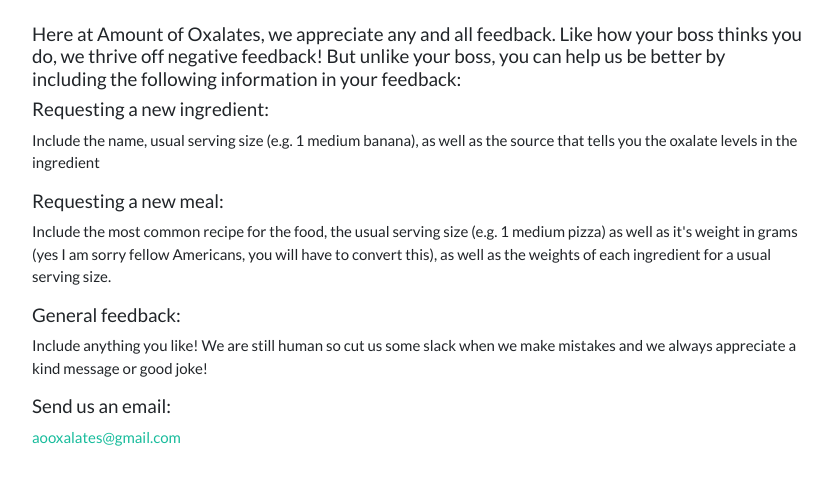
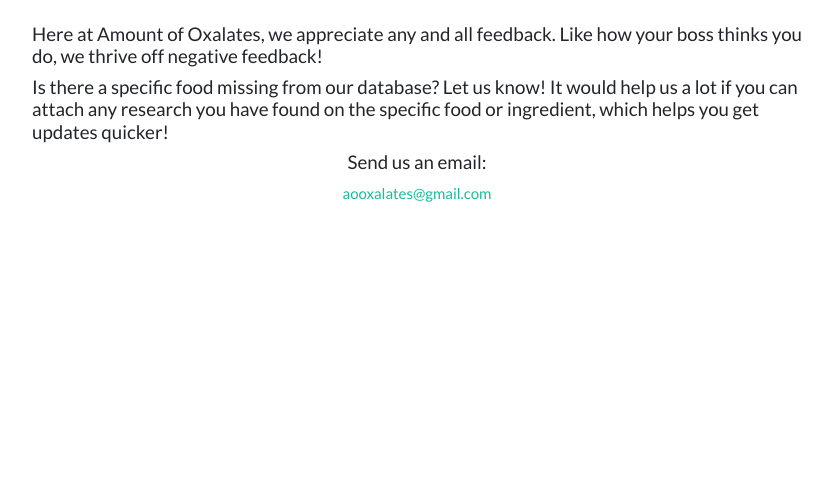
Before and after one commit to kei-pal/oxalate, a Django app: page /info/feedback/ in a window 1280 px wide. Shown: the part 77-562 px from the top of the page, without its empty margins (223-1055 px from the left). Run offline with Django 3.2, Linux system fonts and the light colour scheme; some libraries are stand-ins or nearby versions.

Commit message:
Shortened content on feedbackpage

```diff
--- a/info/templates/feedback.html
+++ b/info/templates/feedback.html
@@ -16,14 +16,10 @@ Feedback
 {% block content %}
 <br>
 <div class="container">
-	<h5>Here at Amount of Oxalates, we appreciate any and all feedback. Like how your boss thinks you do, we thrive off negative feedback! But unlike your boss, you can help us be better by including the following information in your feedback:</h5>
-	<h5>Requesting a new ingredient:</h5>
-	<p>Include the name, usual serving size (e.g. 1 medium banana), as well as the source that tells you the oxalate levels in the ingredient</p>
-	<h5>Requesting a new meal:</h5>
-	<p>Include the most common recipe for the food, the usual serving size (e.g. 1 medium pizza) as well as it's weight in grams (yes I am sorry fellow Americans, you will have to convert this), as well as the weights of each ingredient for a usual serving size.</p>
-	<h5>General feedback:</h5>
-	<p>Include anything you like! We are still human so cut us some slack when we make mistakes and we always appreciate a kind message or good joke!</p>
+	<h5>Here at Amount of Oxalates, we appreciate any and all feedback. Like how your boss thinks you do, we thrive off negative feedback!</h5>
+	<h5>Is there a specific food missing from our database? Let us know! It would help us a lot if you can attach any research you have found on the specific food or ingredient, which helps you get updates quicker!</h5>
 
+	<div class="container" align="center">
 	<h5>Send us an email:</h5>
 	<SCRIPT TYPE="text/javascript">
 	emailE = 'gmail.com'
@@ -34,6 +30,7 @@ Feedback
 	Email address protected by JavaScript
 	</NOSCRIPT>
 </div>
+</div>
 
 <!-- Option 1: jQuery and Bootstrap Bundle (includes Popper) -->
 <script src="https://code.jquery.com/jquery-3.5.1.slim.min.js" integrity="sha384-DfXdz2htPH0lsSSs5nCTpuj/zy4C+OGpamoFVy38MVBnE+IbbVYUew+OrCXaRkfj" crossorigin="anonymous"></script>
```
